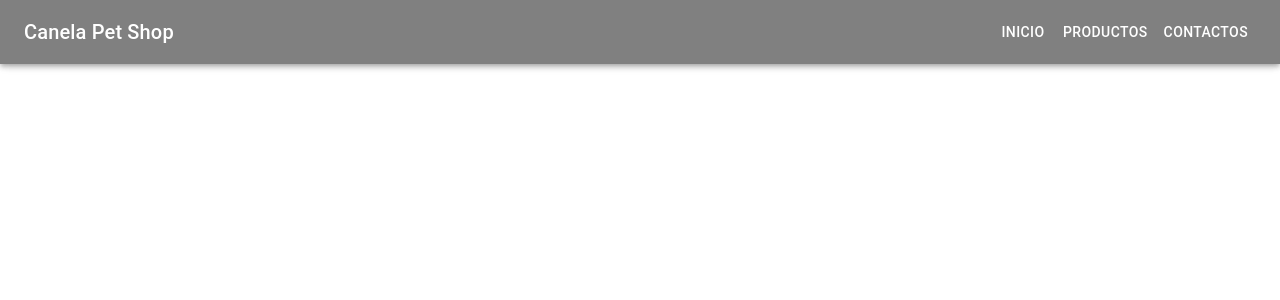
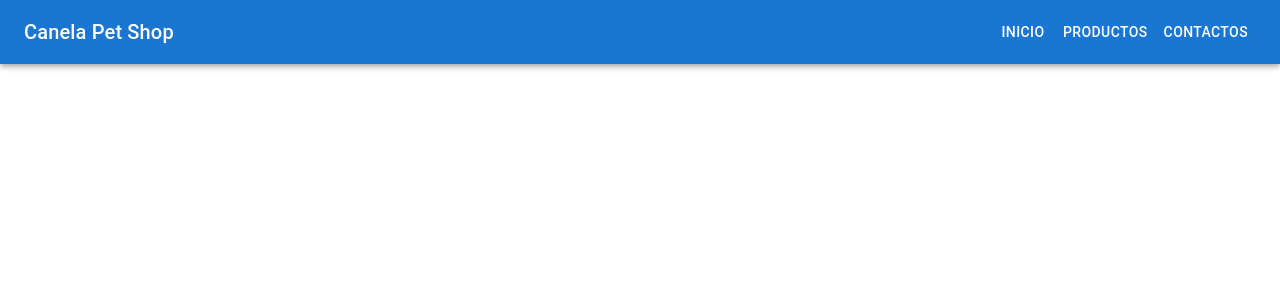
Before and after one commit to josuelobmth41/React-PreEntrega-Loza, a React (Vite) app: page / in a window 1280 px wide. Shown: the top 300 px of the page. Built offline with nearby package versions, Linux system fonts and the light colour scheme.

Commit message:
navbar responsive sin carrito

```diff
--- a/src/App.jsx
+++ b/src/App.jsx
@@ -5,7 +5,7 @@ function App() {
   return (
     <>
       <NavBar />
-      <Container sx={{ mt: 5 }}>asfsadf</Container>
+      <Container sx={{ mt: 5 }}>asdasd</Container>
     </>
   );
 }
--- a/src/components/NavBar/NavBar.jsx
+++ b/src/components/NavBar/NavBar.jsx
@@ -12,7 +12,7 @@ import { useState } from "react";
 import MenuIcon from "@mui/icons-material/Menu";
 import InboxIcon from "@mui/icons-material/Inbox";
 import DraftsIcon from "@mui/icons-material/Drafts";
-import HomeIcon from "@mui/icons-material";
+import HomeIcon from "@mui/icons-material/Home";
 
 const navLinks = [
   { title: "Inicio", path: "#", icon: <HomeIcon /> },
@@ -25,7 +25,7 @@ export default function NavBar() {
 
   return (
     <>
-      <AppBar sx={{ bgcolor: "gray" }}>
+      <AppBar sx={{ bgcolor: "primary" }}>
         <Toolbar>
           <IconButton
             size="large"
@@ -39,7 +39,7 @@ export default function NavBar() {
             Canela Pet Shop
           </Typography>
 
-          <Box sx={{ display: { xs: "none", sm: "block" } }}></Box>
+          <Box sx={{ display: { xs: "none", sm: "block" } }}>
             {navLinks.map((item) => (
               <Button
                 color="inherit"
@@ -50,6 +50,7 @@ export default function NavBar() {
                 {item.title}
               </Button>
             ))}
+          </Box>
         </Toolbar>
       </AppBar>
 
```
Also changed, not shown: src/components/CartWidget/CartWidget.jsx (+7 -1 lines). Lines whose indentation alone changed are shown as unchanged.
